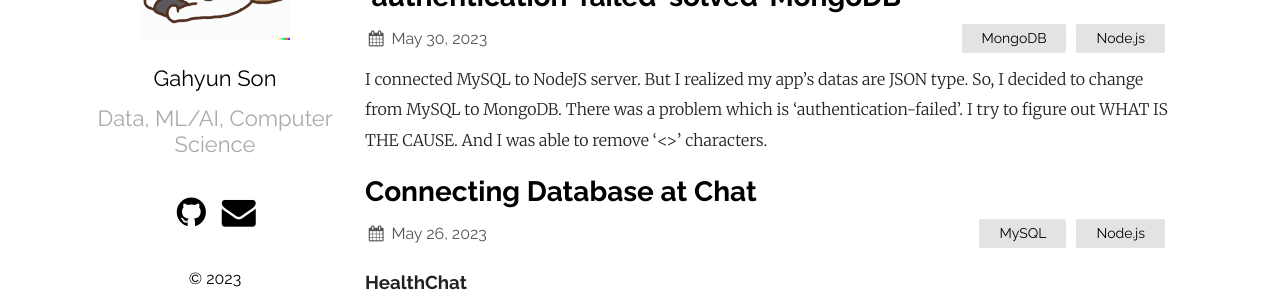
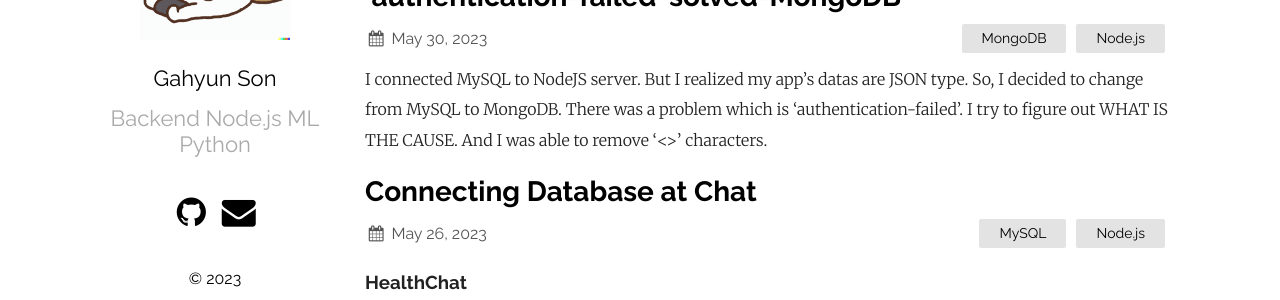
Before and after one commit to gahyunson/gahyunson.github.io, a Jekyll site: the page built from index.md, in a window 1280 px wide. Shown: the part 260-560 px from the top of the page. Built offline with Jekyll 4.4.1, drawn with Linux system fonts in a browser that asks for light colours.

Commit message:
edit category

```diff
--- a/_config.yml
+++ b/_config.yml
@@ -1,7 +1,7 @@
 title: Record of the Journey
 author: gahyunson
 email: gahyun.son6@gmail.com
-description: "I'm interested in Information. I wanna know how to create information from data."
+description: "HELLO WORLD!"
 url: "https://gahyunson.github.io/"
 baseurl: ""
 show_excerpts: true # set to true to show excerpts on the homepage
@@ -12,7 +12,7 @@ sass:
   sass_dir: _sass
 plainwhite:
   name: Gahyun Son
-  tagline: Data, ML/AI, Computer Science
+  tagline: Backend Node.js ML Python
   date_format: "%b %-d, %Y"
   sitemap: true # set to true to generate sitemap.xml content
   search: true # set to true to enable searchbar
```
